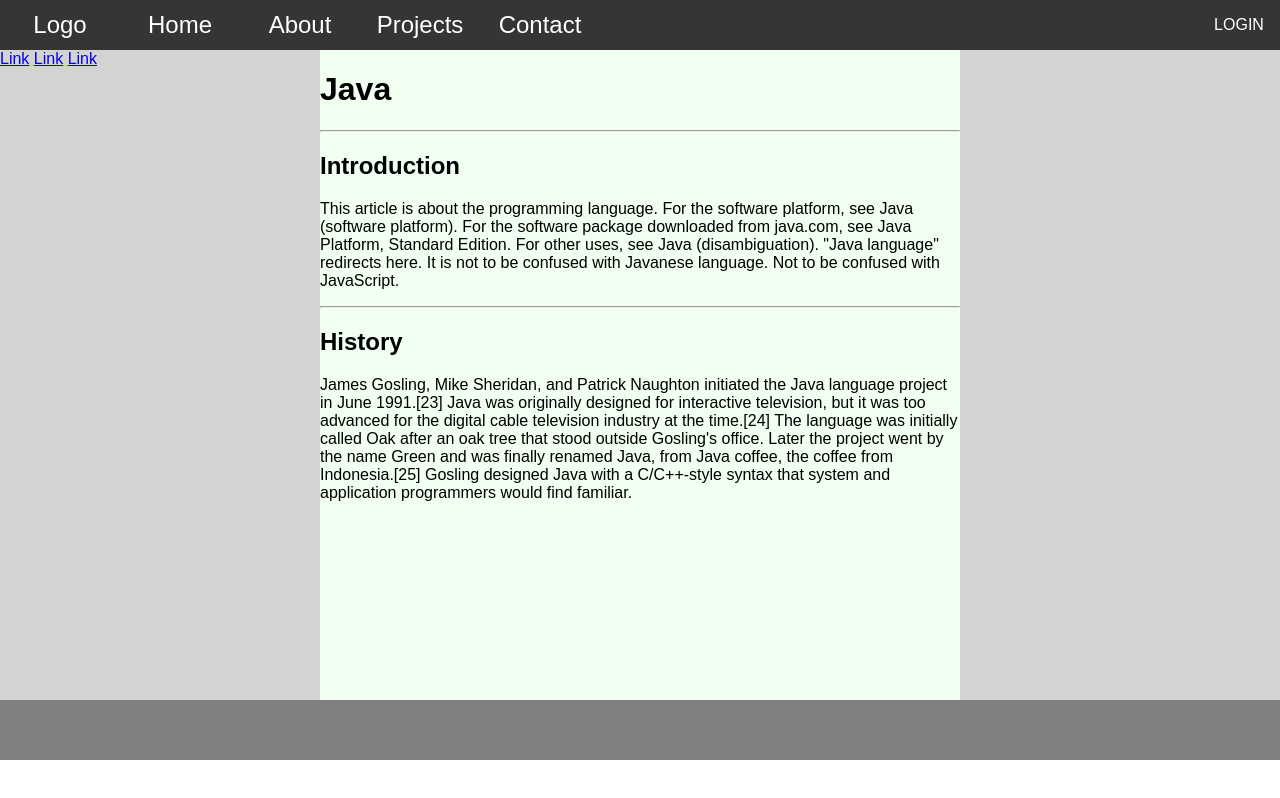
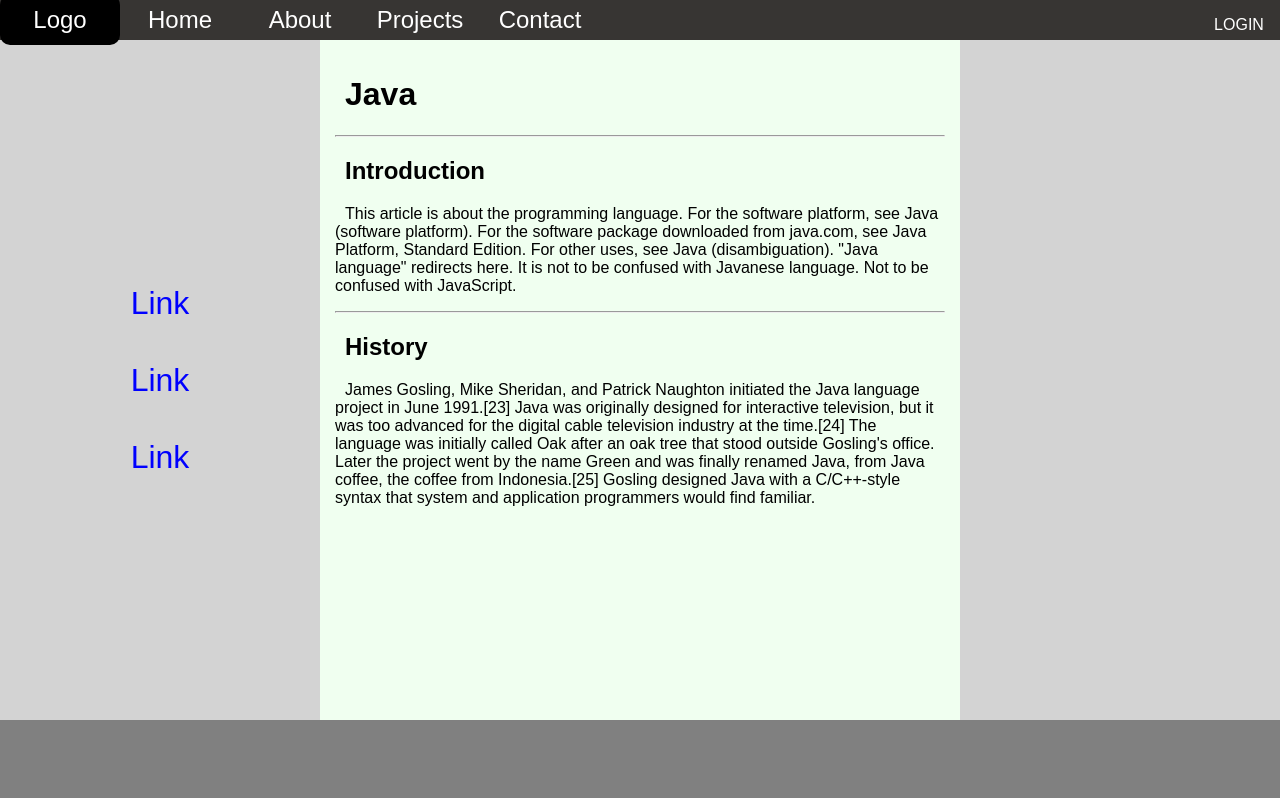
Before and after one commit to KyPT2503/Module3_CSS, a plain HTML site: page src/layout_with_RWD/index.html in a window 1280 px wide. Drawn offline with Linux system fonts and the light colour scheme.

Commit message:
complete

```diff
--- a/src/layout_with_RWD/style.css
+++ b/src/layout_with_RWD/style.css
@@ -1,8 +1,22 @@
+* {
+    box-sizing: border-box;
+}
+
 body {
     font-family: sans-serif;
     box-sizing: border-box;
     margin: 0;
     padding: 0;
+    width: 100%;
+    height: 100%;
+}
+
+#main {
+    width: 100%;
+    height: 100vh;
+    padding: 0;
+    margin: 0;
+    background-color: #b291ff;
 }
 
 ul {
@@ -12,7 +26,7 @@ ul {
 
 #menu {
     width: 100%;
-    height: 50px;
+    height: 5vh;
     background-color: #373533;
     padding: 0;
     margin: 0;
@@ -62,33 +76,77 @@ ul {
 #login_button:hover {
     background-color: grey;
 }
+
 /*-----------------------------------------------------------------*/
 #body {
-    width:100%;
-    height:650px;
+    width: 100%;
+    height: 85vh;
     background-color: lightblue;
 }
-#left{
-    float:left;
-    width:25%;
-    height:100%;
+
+#left {
+    float: left;
+    width: 25%;
+    height: 100%;
     background-color: lightgrey;
+    display: flex;
+    align-items: center;
+    flex-direction: column;
+    justify-content: center;
 }
-#content{
-    float:left;
-    width:50%;
-    height:100%;
+
+#left a {
+    margin: 20px;
+    text-decoration: none;
+    color: blue;
+    font-size: 2em;
+}
+
+#content {
+    float: left;
+    width: 50%;
+    height: 100%;
     background-color: honeydew;
+    padding: 15px;
 }
-#right{
-    float:left;
-    width:25%;
-    height:100%;
+
+#content h2, h1, p {
+    text-indent: 10px;
+}
+
+#right {
+    float: left;
+    width: 25%;
+    height: 100%;
     background-color: lightgrey;
+    display: flex;
+    align-items: center;
+    justify-content: center;
+    flex-direction: column;
 }
+
+#right p {
+    z-index: 2;
+    width: 90%;
+    height: 30%;
+    border: 1px solid darkgrey;
+    border-radius: 10px;
+    display: flex;
+    align-items: center;
+    justify-content: center;
+    font-size: 3em;
+}
+
+@media only screen and (max-width: 700px) {
+    #left, #right, #content {
+        width: 100%;
+    }
+}
+
 /*-----------------------------------------------------------------*/
 #footer {
-    width:100%;
-    height:60px;
+    width: 100%;
+    height: 10vh;
     background-color: grey;
+    clear: both;
 }
```
